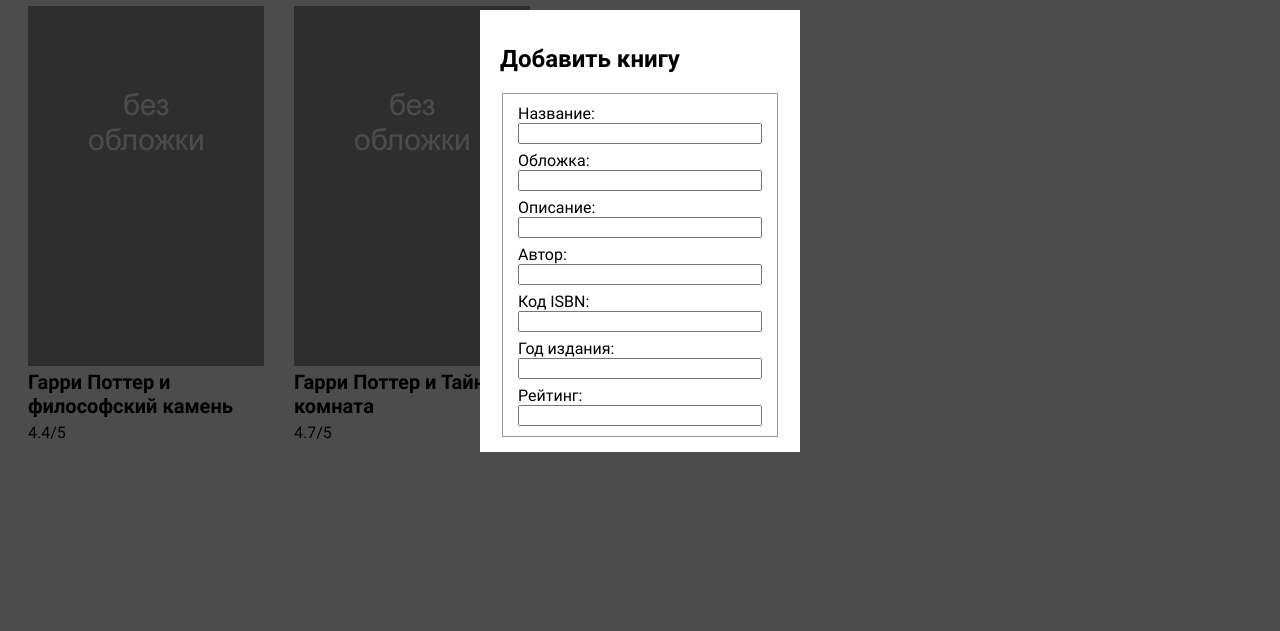
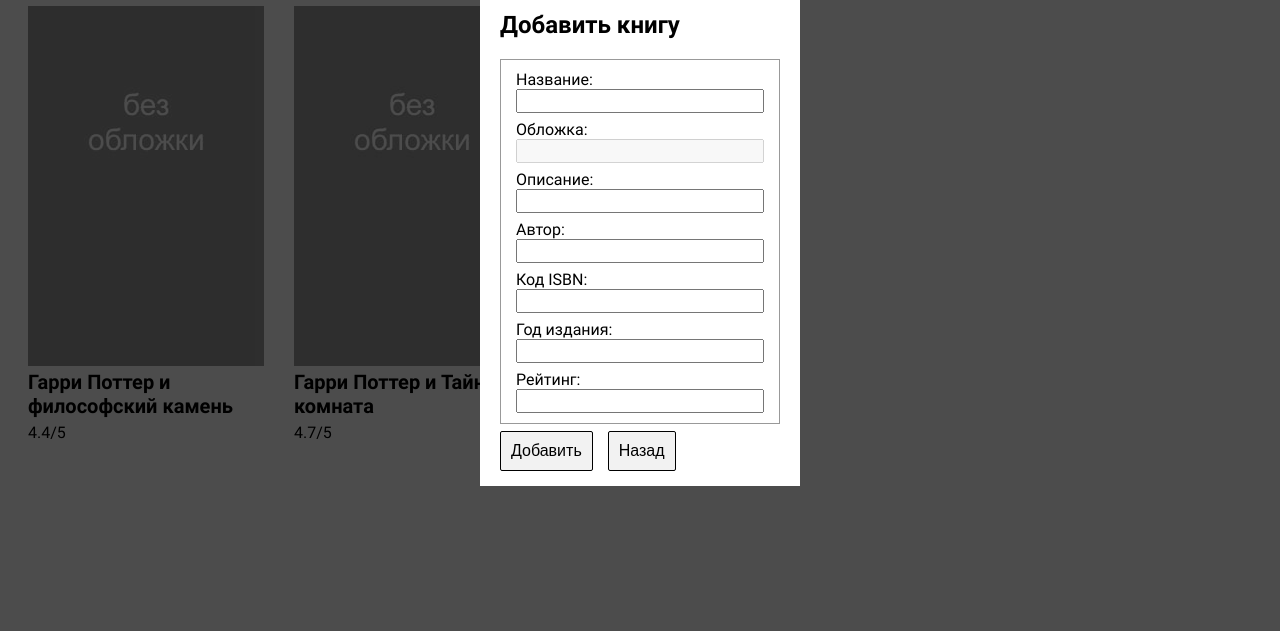
Before and after one commit to glevanov/test-library, a React app: page / in a window 1280 px wide. Shown: the part 169-800 px from the top of the page. Built offline with nearby package versions, Linux system fonts and the light colour scheme.

Commit message:
Finishes form markup

```diff
--- a/src/css/add-book.css
+++ b/src/css/add-book.css
@@ -26,6 +26,7 @@
 .add-book__fieldset {
     display: flex;
     flex-direction: column;
+    margin: 7px 0;
     padding: 10px 15px;
     row-gap: 7px;
 
@@ -36,3 +37,32 @@
     display: flex;
     flex-direction: column;
 }
+
+.add-book__input {
+    width: auto;
+
+    font-size: 16px;
+}
+
+.add-book__buttons-wrap {
+    display: flex;
+    column-gap: 15px;
+}
+
+.add-book__button {
+    display: block;
+    padding: 10px;
+
+    background-color: rgba(0, 0, 0, 0.05);
+    border: 1px solid #000000;
+    border-radius: 2px;
+
+    font-size: 16px;
+    text-decoration: none;
+    color: #000000;
+}
+
+.add-book__button:hover,
+.add-book__button:focus {
+    background-color: rgba(0, 0, 0, 0.1);
+}
--- a/src/index.js
+++ b/src/index.js
@@ -74,33 +74,74 @@ class AddBook extends React.Component {
                     <fieldset className="add-book__fieldset">
                         <label className="add-book__label">
                             Название:
-                            <input type="text"/>
+                            <input
+                                className="add-book__input"
+                                type="text"
+                                required
+                            />
                         </label>
                         <label className="add-book__label">
                             Обложка:
-                            <input type="text"/>
+                            <input
+                                className="add-book__input"
+                                type="text"
+                                disabled
+                            />
                         </label>
                         <label className="add-book__label">
                             Описание:
-                            <input type="text"/>
+                            <input
+                                className="add-book__input"
+                                type="text"
+                                required
+                            />
                         </label>
                         <label className="add-book__label">
                             Автор:
-                            <input type="text"/>
+                            <input
+                                className="add-book__input"
+                                type="text"
+                                required
+                            />
                         </label>
                         <label className="add-book__label">
                             Код ISBN:
-                            <input type="text"/>
+                            <input
+                                className="add-book__input"
+                                type="text"
+                                required
+                            />
                         </label>
                         <label className="add-book__label">
                             Год издания:
-                            <input type="text"/>
+                            <input
+                                className="add-book__input"
+                                type="number"
+                                required
+                            />
                         </label>
                         <label className="add-book__label">
                             Рейтинг:
-                            <input type="text"/>
+                            <input
+                                className="add-book__input"
+                                type="number"
+                            />
                         </label>
                     </fieldset>
+                    <div className="add-book__buttons-wrap">
+                        <button
+                            className="add-book__button"
+                            type="submit"
+                        >
+                            Добавить
+                        </button>
+                        <button
+                            className="add-book__button"
+                            type="button"
+                        >
+                            Назад
+                        </button>
+                    </div>
                 </form>
             </div>
         )
```
